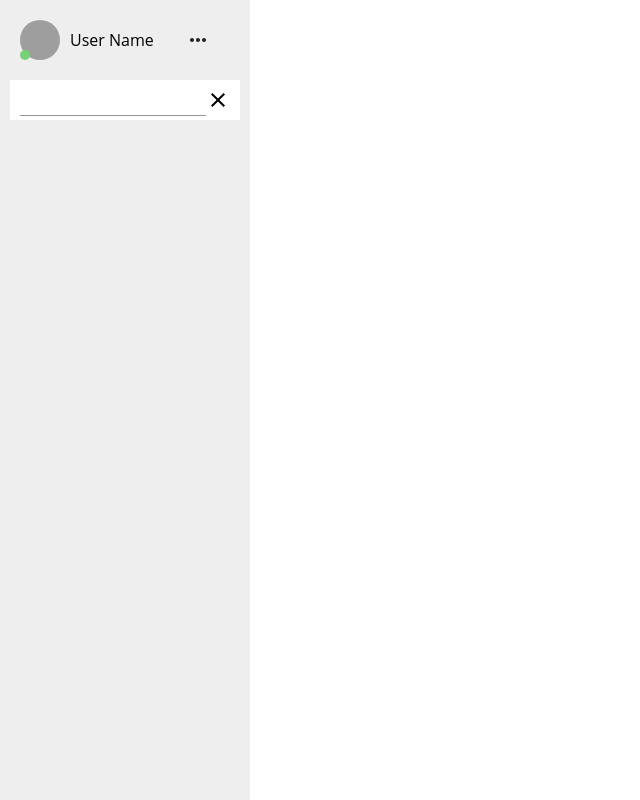
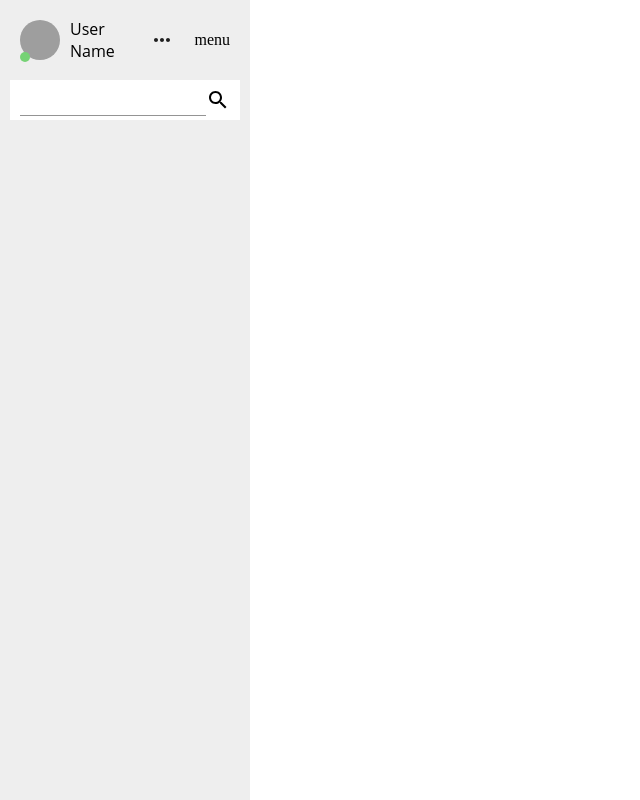
Before and after one commit to AvidHaus-skype/AvidHaus-skype, a React (Create React App) app: page / in a window 1280 px wide. Shown: the whole page, without its empty margins (0-640 px from the left). Built offline with nearby package versions, Linux system fonts and the light colour scheme; grey boxes are pictures that could not be loaded.

Commit message:
add feature

```diff
--- a/src/Components/ChatWindow/SearchBar/SearchBar.js
+++ b/src/Components/ChatWindow/SearchBar/SearchBar.js
@@ -1,6 +1,6 @@
 import React, { useState } from "react";
 import { Input } from "@material-ui/core";
-import SearchIcon from "@material-ui/icons";
+import SearchIcon from "@material-ui/icons/Search";
 import ClearIcon from "@material-ui/icons/Clear";
 import "./searchBar.css";
 function SearchBar() {
@@ -8,11 +8,20 @@ function SearchBar() {
   return (
     <div className="searchBar">
       <Input
+        value={user}
         onChange={(e) => {
           setUser(e.target.value);
         }}
       />
-      {user ? <SearchIcon /> : <ClearIcon />}
+      {user ? (
+        <ClearIcon
+          onClick={() => {
+            setUser("");
+          }}
+        />
+      ) : (
+        <SearchIcon />
+      )}
     </div>
   );
 }
--- a/src/Components/ChatWindow/SearchBar/searchBar.css
+++ b/src/Components/ChatWindow/SearchBar/searchBar.css
@@ -5,4 +5,5 @@
   align-items: center;
   margin: 0px 10px;
   padding: 20px 10px;
+  cursor: pointer;
 }
--- a/src/Components/ChatWindow/User/User.js
+++ b/src/Components/ChatWindow/User/User.js
@@ -1,8 +1,18 @@
-import React from "react";
-import { Avatar, Button } from "@material-ui/core";
+import React, { useState } from "react";
+import { Avatar, Button, Menu, MenuItem } from "@material-ui/core";
 import MoreHorizIcon from "@material-ui/icons/MoreHoriz";
 import "./user.css";
 function User() {
+  const [anchorEl, setAnchorEl] = useState(null);
+
+  const handleClick = (event) => {
+    setAnchorEl(event.currentTarget);
+  };
+
+  const handleClose = () => {
+    setAnchorEl(null);
+  };
+
   return (
     <div className="user">
       <div className="user__info">
@@ -16,6 +26,8 @@ function User() {
       <Button>
         <MoreHorizIcon />
       </Button>
+
+      <div className="menu">menu</div>
     </div>
   );
 }
```
